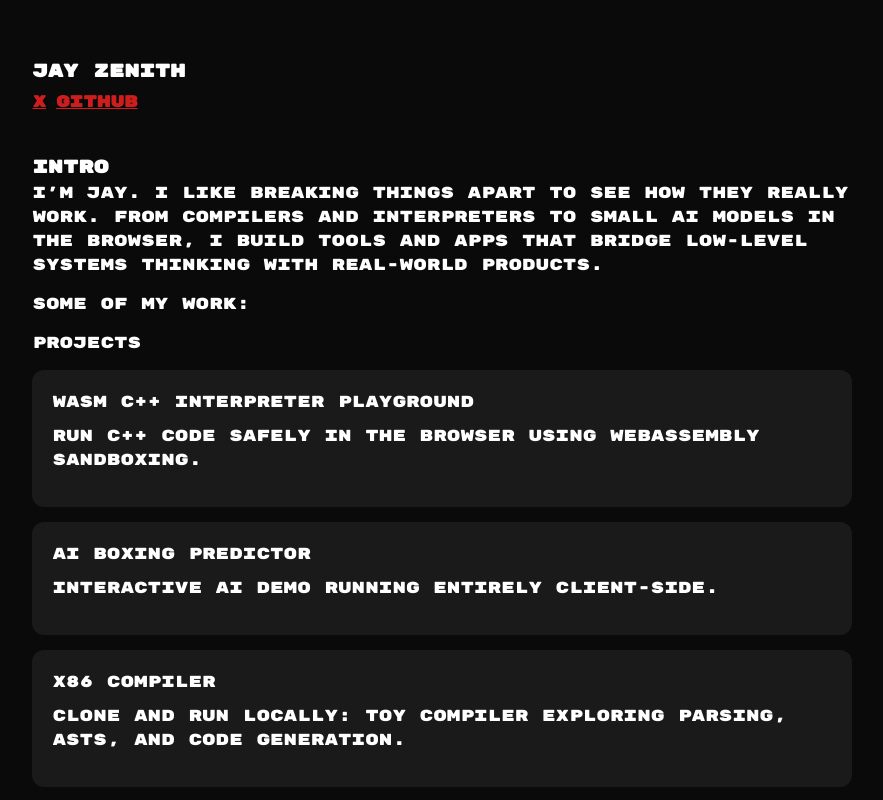
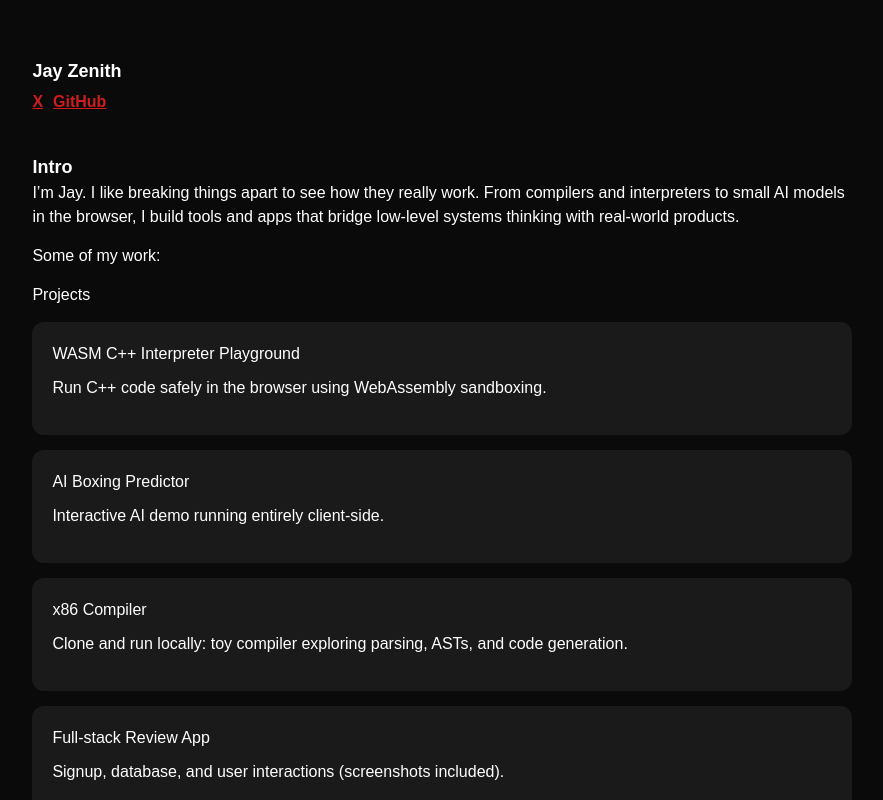
Before and after one commit to JayZenith/portfolio, a React (Create React App) app: page / in a window 1280 px wide. Shown: the top 800 px of the page, without its empty margins (198-1081 px from the left). Built offline with nearby package versions, Linux system fonts and the light colour scheme; what taos would draw is missing.

Commit message:
fixed background bug

```diff
--- a/src/App.css
+++ b/src/App.css
@@ -1,4 +1,3 @@
-@import url('https://fonts.googleapis.com/css2?family=Rubik+Mono+One&display=swap');
 
 
 @tailwind base;
@@ -16,7 +15,8 @@
 html, body {
   height: 100%;
   background-color: rgb(10, 10, 10);
-  font-family: 'Rubik Mono One', sans-serif;
+  font-family: sans-serif;
+
 }
 
 .AppBackground {
```
